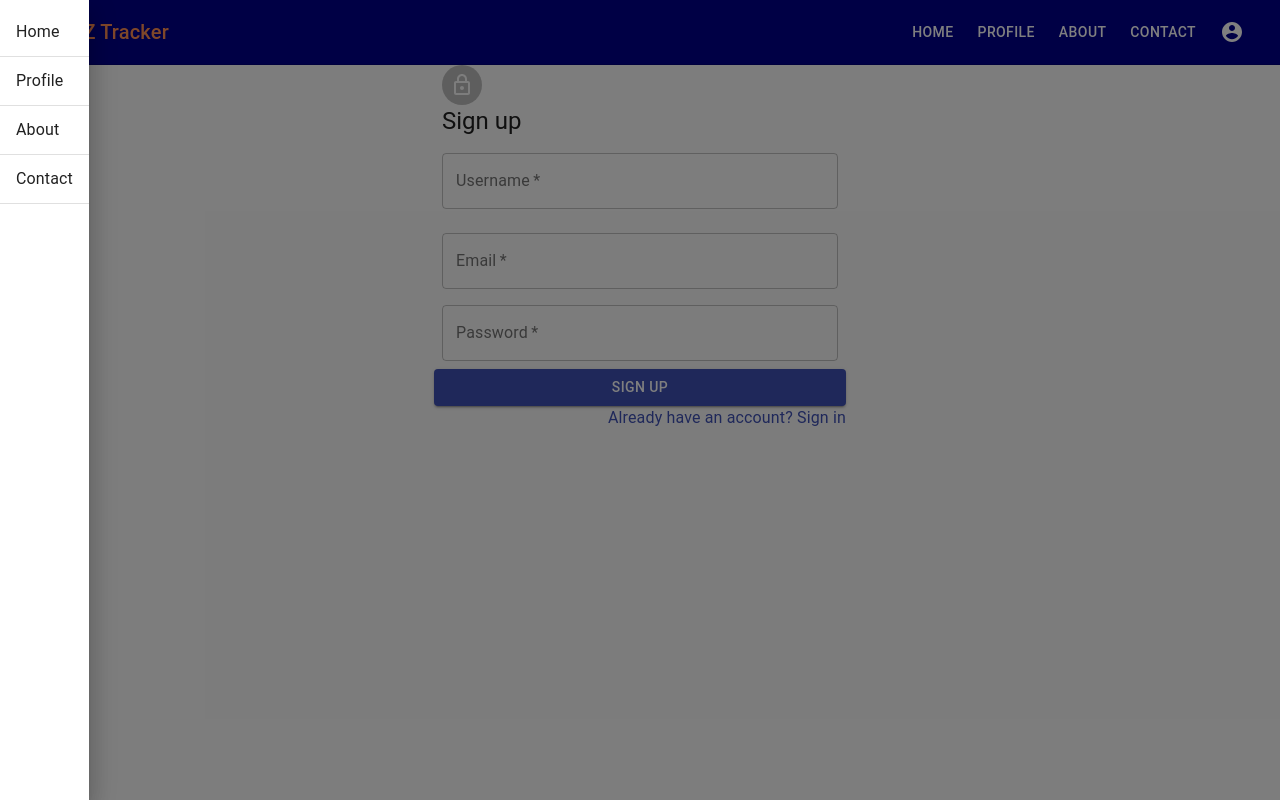
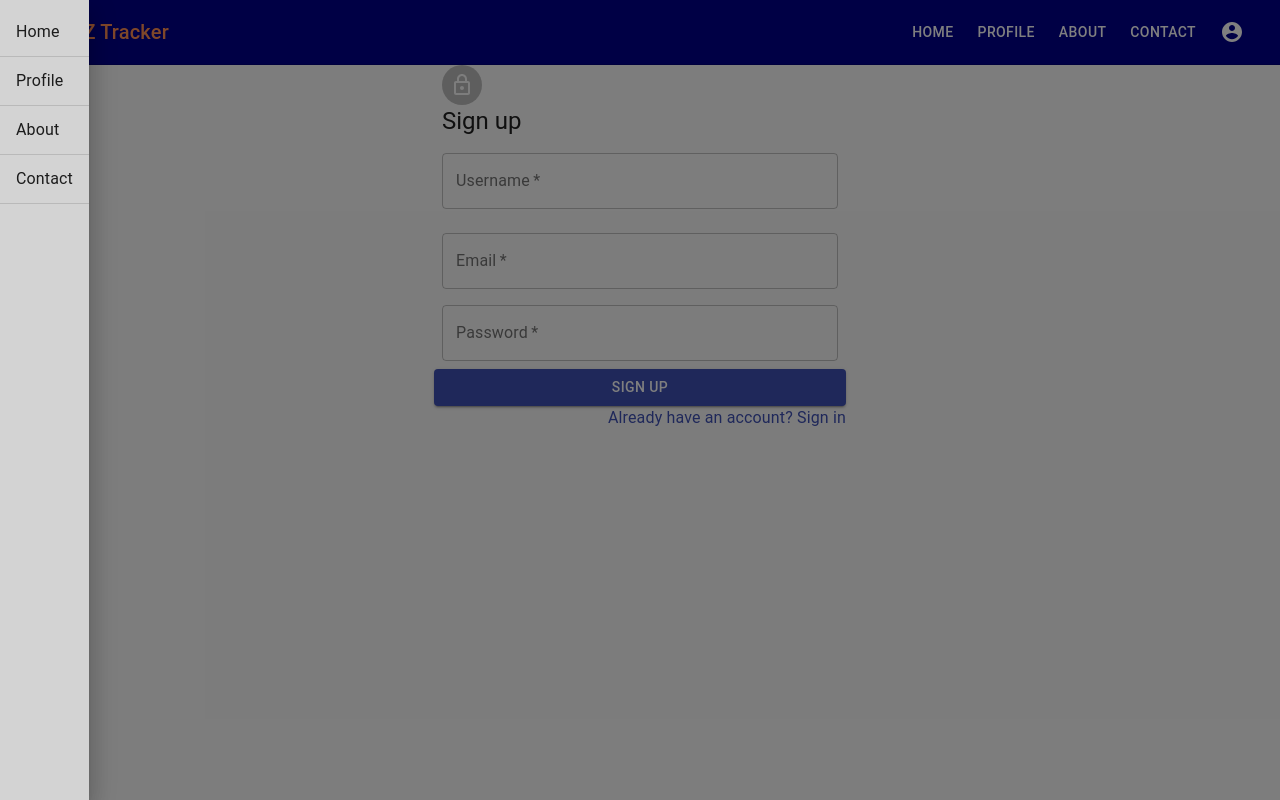
Before and after one commit to tonycrosby-tech/EZ_Tracker, a React (Create React App) app in the folder client/: page / in a window 1280 px wide. Both pictures are taken after a click on the button 48 px from the left and 32 px from the top of the page. Built offline with nearby package versions, Linux system fonts and the light colour scheme.

Commit message:
adding back the functionality for the sidenav

```diff
--- a/client/src/components/DrawerComponent.js
+++ b/client/src/components/DrawerComponent.js
@@ -12,7 +12,9 @@ import MenuIcon from "@material-ui/icons/Menu";
 
 const DrawerComponent = () => {
   const useStyles = makeStyles((theme) => ({
-    drawerContainer: {},
+    drawerContainer: {
+      backgroundColor: "#d3d3d3",
+    },
     iconButtonContainer: {
       marginLeft: "auto",
       color: "white",
@@ -45,7 +47,7 @@ const DrawerComponent = () => {
         classes={{ paper: classes.drawerContainer }}
         onClick={() => setOpenDrawer(false)}
         open={openDrawer}
-        onClick={() => setOpenDrawer(true)}
+        onOpen={() => setOpenDrawer(true)}
       >
         <List>
           <ListItem divider button onClick={() => setOpenDrawer(false)}>
```
